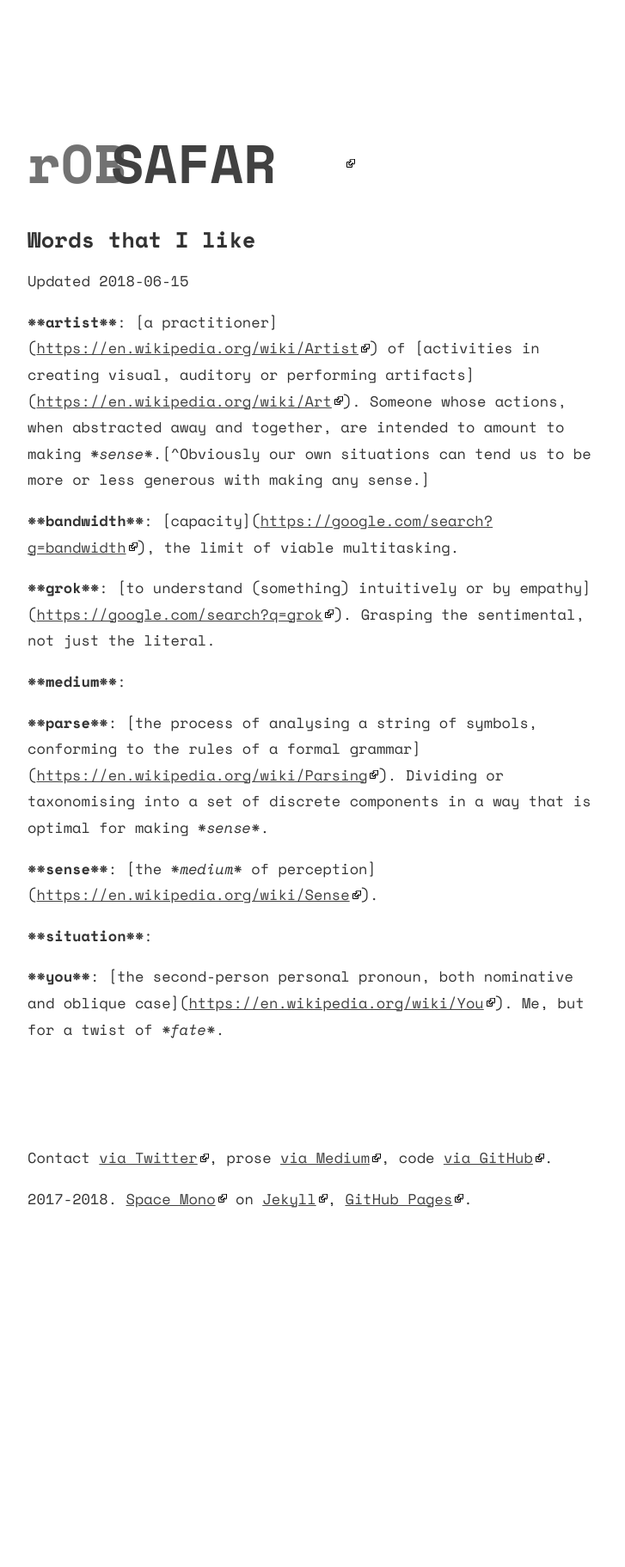
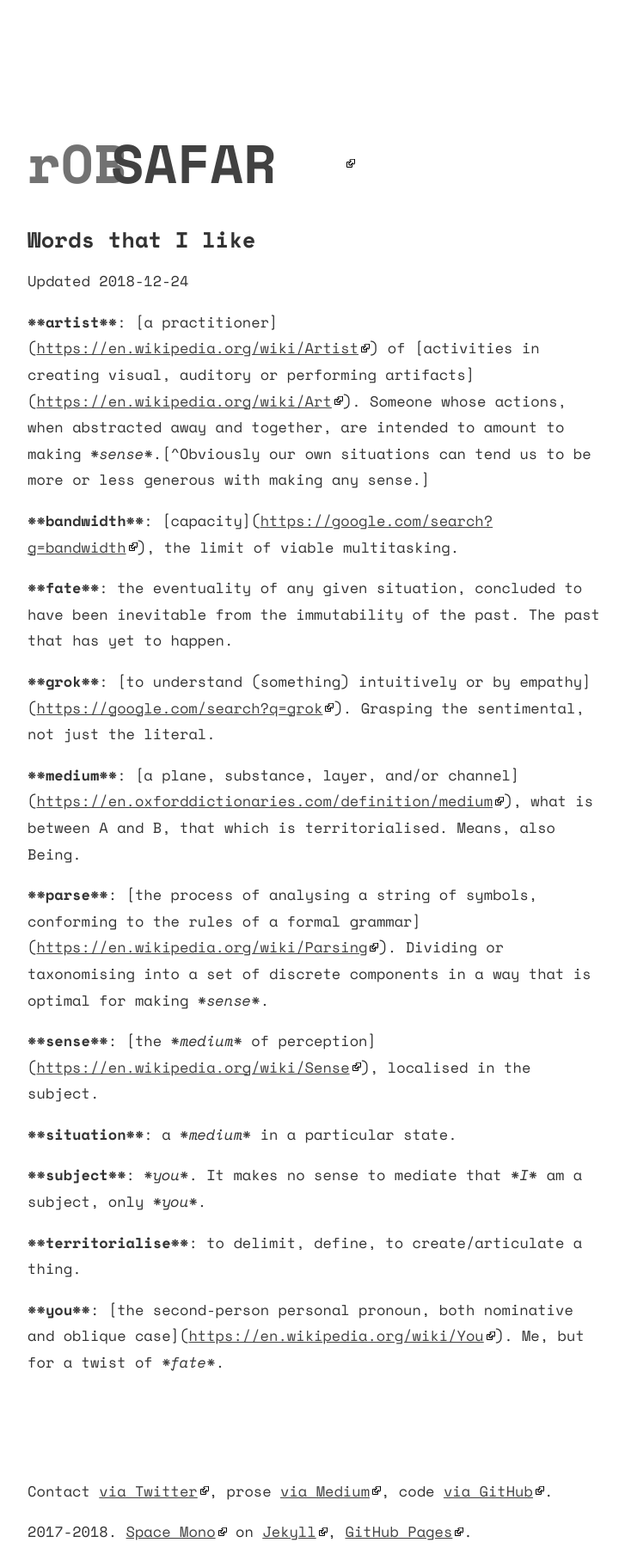
Before and after one commit to whereof-thereof/NotReally, a Jekyll site: the page built from _posts/2018-12-24-words-i-like.markdown, in a window 1280 px wide. Shown: the whole page at 86% size, without its empty margins (211-938 px from the left). Built offline with Jekyll 4.4.1, drawn with Linux system fonts in a browser that asks for light colours; before the commit the page ends 1435 px from its top, so only the background shows below that.

Commit message:
Dictionary update

```diff
--- a/_posts/2018-06-15-words-i-like.markdown
+++ b/_posts/2018-12-24-words-i-like.markdown
@@ -8,14 +8,20 @@ subtitle: My growing dictionary
 
 <strong>\*\*<span class="nou">bandwidth</span>\*\*</strong>: <span class="grey">\[</span><span class="nou">capacity</span><span class="grey">\]([https://google.com/search?g=bandwidth](https://google.com/search?g=bandwidth))</span>, the <span class="nou">limit</span> of <span class="adj">viable</span> <span class="nou">multitasking</span>.
 
+<strong>\*\*<span class="nou">fate</span>\*\*</strong>: the <span class="nou">eventuality</span> of any <span class="ver">given</span> <span class="nou">situation</span>, <span class="ver">concluded</span> to <span class="ver">have been</span> <span class="adj">inevitable</span> from the <span class="nou">immutability</span> of the <span class="nou">past</span>. The <span class="nou">past</span> that <span class="ver">has</span> <span class="adv">yet</span> to <span class="ver">happen</span>.
+
 <strong>\*\*<span class="ver">grok</span>\*\*</strong>: <span class="grey">\[</span>to <span class="ver">understand</span> (<span class="nou">something</span>) <span class="adv">intuitively</span> <span class="con">or</span> by <span class="nou">empathy</span><span class="grey">\]([https://google.com/search?q=grok](https://google.com/search?g=grok))</span>. <span class="ver">Grasping</span> the <span class="adj">sentimental</span>, <span class="adv">not just</span> the <span class="adj">literal</span>.
 
-<strong>\*\*medium\*\*</strong>:
+<strong>\*\*medium\*\*</strong>: <span class="grey">\[</span>a <span class="nou">plane</span>, <span class="nou">substance</span>, <span class="nou">layer</span>, <span class="con">and</span>/<span class="con">or</span> <span class="nou">channel</span><span class="grey">\]([https://en.oxforddictionaries.com/definition/medium](https://en.oxforddictionaries.com/definition/medium))</span>, what <span class="ver">is</span> between <span class="nou">A</span> <span class="con">and</span> <span class="nou">B</span>, that which <span class="ver">is</span> <span class="adj">territorialised</span>. <span class="nou">Means</span>, <span class="adv">also</span> <span class="ver">Being</span>.
 
 <strong>\*\*<span class="ver">parse</span>\*\*</strong>:  <span class="grey">\[</span>the <span class="nou">process</span> of <span class="ver">analysing</span> a <span class="nou">string</span> of <span class="nou">symbols</span>, <span class="ver">conforming</span> to the <span class="nou">rules</span> of a <span class="adj">formal</span> <span class="nou">grammar</span><span class="grey">\]([https://en.wikipedia.org/wiki/Parsing](https://en.wikipedia.org/wiki/Parsing))</span>. <span class="nou">Dividing</span> <span class="con">or</span> <span class="ver">taxonomising</span> into a <span class="nou">set</span> of <span class="adj">discrete</span> <span class="nou">components</span> in a <span class="nou">way</span> <span class="con">that</span> <span class="ver">is</span> <span class="adj">optimal</span> for <span class="ver">making</span> <em>\*<span class="nou">sense</span>\*</em>.
 
-<strong>\*\*<span class="nou">sense</span>\*\*</strong>: <span class="grey">\[</span>the <em>\*<span class="nou">medium</span>\*</em> of <span class="nou">perception</span><span class="grey">\]([https://en.wikipedia.org/wiki/Sense](https://en.wikipedia.org/wiki/Sense))</span>.
+<strong>\*\*<span class="nou">sense</span>\*\*</strong>: <span class="grey">\[</span>the <em>\*<span class="nou">medium</span>\*</em> of <span class="nou">perception</span><span class="grey">\]([https://en.wikipedia.org/wiki/Sense](https://en.wikipedia.org/wiki/Sense))</span>, <span class="ver">localised</span> in the <span class="nou">subject</span>.
 
-<strong>\*\*situation\*\*</strong>:
+<strong>\*\*<span class="nou">situation</span>\*\*</strong>: a <em>\*<span class="nou">medium</span>\*</em> in a <span class="adj">particular</span> <span class="nou">state</span>.
+
+<strong>\*\*<span class="nou">subject</span>\*\*</strong>: <em>\*you\*</em>. It <span class="ver">makes</span> no <span class="nou">sense</span> to <span class="ver">mediate</span> that <em>\*I\*</em> <span class="ver">am</span> a <span class="nou">subject</span>, <span class="adv">only</span> <em>\*you\*</em>.
+
+<strong>\*\*<span class="ver">territorialise</span>\*\*</strong>: to <span class="ver">delimit</span>, <span class="ver">define</span>, to <span class="ver">create</span>/<span class="ver">articulate</span> a <span class="nou">thing</span>.
 
 <strong>\*\*you\*\*</strong>: <span class="grey">\[</span>the <span class="adj">second</span>-<span class="nou">person</span> <span class="adj">personal</span> <span class="nou">pronoun</span>, both <span class="adj">nominative</span> <span class="con">and</span> <span class="adj">oblique</span> <span class="nou">case</span><span class="grey">\]([https://en.wikipedia.org/wiki/You](https://en.wikipedia.org/wiki/You))</span>. Me, <span class="con">but</span> for a <span class="nou">twist</span> of <em>\*<span class="nou">fate</span>\*</em>.
```
